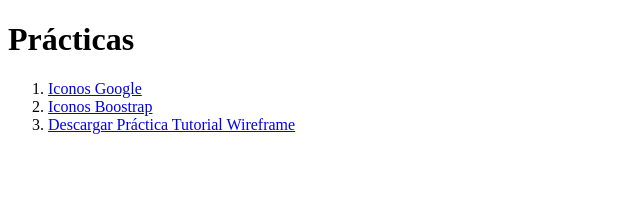
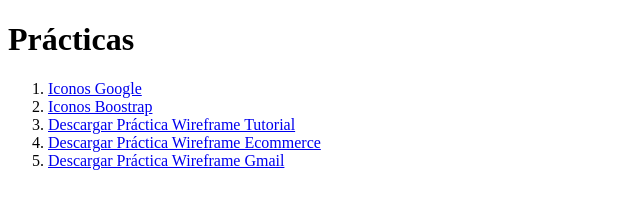
Before and after one commit to Pablomediero/pablomediero.github.io, a plain HTML site: page web/Tema1/Practicas/practicasU1.html in a window 1280 px wide. Shown: the whole page, without its empty margins (0-640 px from the left). Drawn offline with Linux system fonts and the light colour scheme.

Commit message:
Practicas Ecommerce y Gmail

```diff
--- a/web/Tema1/Practicas/practicasU1.html
+++ b/web/Tema1/Practicas/practicasU1.html
@@ -9,7 +9,10 @@
         <ol>
             <li><a href="./googleIcon.html">Iconos Google</a></li>
             <li><a href="./boostrapIcon.html">Iconos Boostrap</a></li>
-            <li><a href="./Practica_TutorialWireframe.bmpr" download="Tutorial_Wireframe">Descargar Pr&aacute;ctica Tutorial Wireframe</a></li>
+            <li><a href="./Practica_TutorialWireframe.bmpr" download="Tutorial_Wireframe">Descargar Pr&aacute;ctica Wireframe Tutorial</a></li>
+            <li><a href="./Practica_Ecommerce.bmpr" download="Ecommerce_Wireframe">Descargar Pr&aacute;ctica Wireframe Ecommerce</a></li>
+            <li><a href="./Practica_Gmail.bmpr" download="Gmail_Wireframe">Descargar Pr&aacute;ctica Wireframe Gmail</a></li>
+
         </ol>
 
     </body>
```
Also changed, not shown: web/Tema1/Practicas/Practica_Ecommerce.png (added), web/Tema1/Practicas/Practica_Gmail.png (added), 2 other files.
